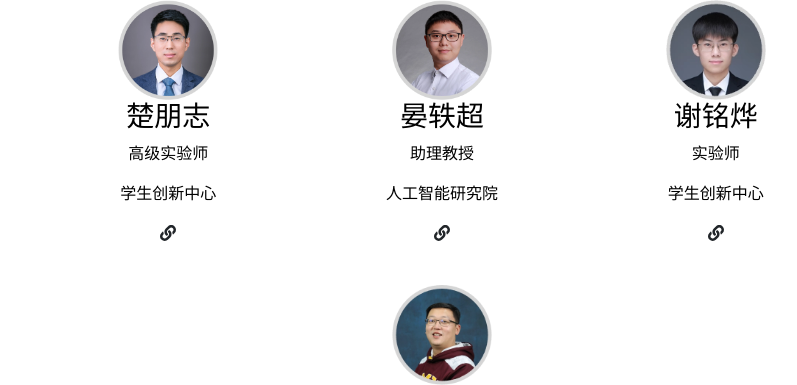
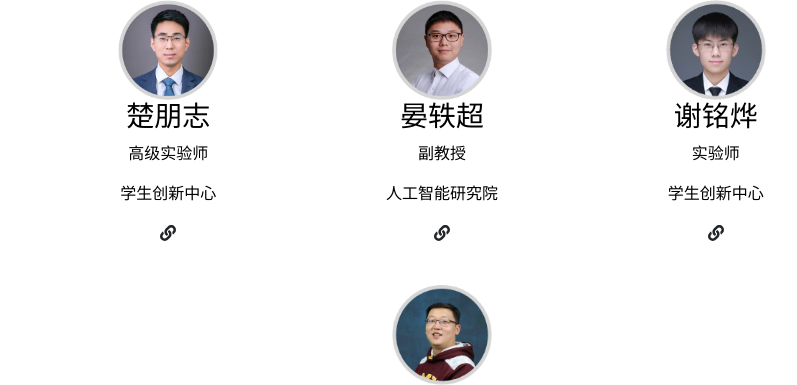
Before and after one commit to SJTU-AIGC/cn, a Jekyll site: the page built from team.md, in a window 1280 px wide and 900 px high, scrolled down 657 px. Shown: the part 117-502 px from the top of the window, without its empty margins (198-995 px from the left). Built offline with Jekyll 4.4.1, drawn with Linux system fonts in a browser that asks for light colours.

Commit message:
Update settings.yml

```diff
--- a/_data/settings.yml
+++ b/_data/settings.yml
@@ -29,7 +29,7 @@ honorablechairs:
 headofclass:
 # - {name: 'Kevin ZHAO Weiming', title: 'Researcher', department: 'Student Innovation Center', institution: 'Shanghai Jiao Tong University', image: 'assets/img/faculty/zhaoweiming.webp', url: 'primary-investigator'}
 - {name: '楚朋志', title: '高级实验师', department: '学生创新中心', institution: 'Shanghai Jiao Tong University', image: 'assets/img/faculty/chupengzhi.webp', url: 'https://www.si.sjtu.edu.cn/content/person-detail?params=69203cf7b7cf4f88bb55c94bd1f47646&menuIds=2,7,12'}
-- {name: '晏轶超', title: '助理教授', department: '人工智能研究院', institution: 'Shanghai Jiao Tong University', image: 'assets/img/faculty/yanyichao.webp', url: 'https://daodaofr.github.io'}
+- {name: '晏轶超', title: '副教授', department: '人工智能研究院', institution: 'Shanghai Jiao Tong University', image: 'assets/img/faculty/yanyichao.webp', url: 'https://daodaofr.github.io'}
 - {name: '谢铭烨', title: '实验师', department: '学生创新中心', institution: 'Shanghai Jiao Tong University', image: 'assets/img/faculty/xiemingye.webp', url: 'https://myronxie.github.io/'}
 - {name: '赵伟明', title: '实验师', department: '学生创新中心', institution: 'Shanghai Jiao Tong University', image: 'assets/img/faculty/zhaoweiming.webp', url: 'https://zwm0426.github.io'}
 
```
